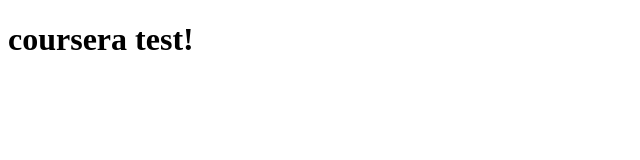
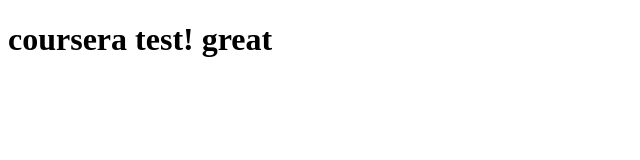
Before and after one commit to yangliu2209/coursera-test, a plain HTML site: page site/index.html in a window 1280 px wide. Shown: the whole page, without its empty margins (0-640 px from the left). Drawn offline with Linux system fonts and the light colour scheme.

Commit message:
Small addition to our page content

```diff
--- a/site/index.html
+++ b/site/index.html
@@ -4,6 +4,6 @@
 	<title>coursera test!</title>
 </head>
 <body>
-<h1>coursera test!</h1>
+<h1>coursera test! great</h1>
 </body>
 </html>
```
